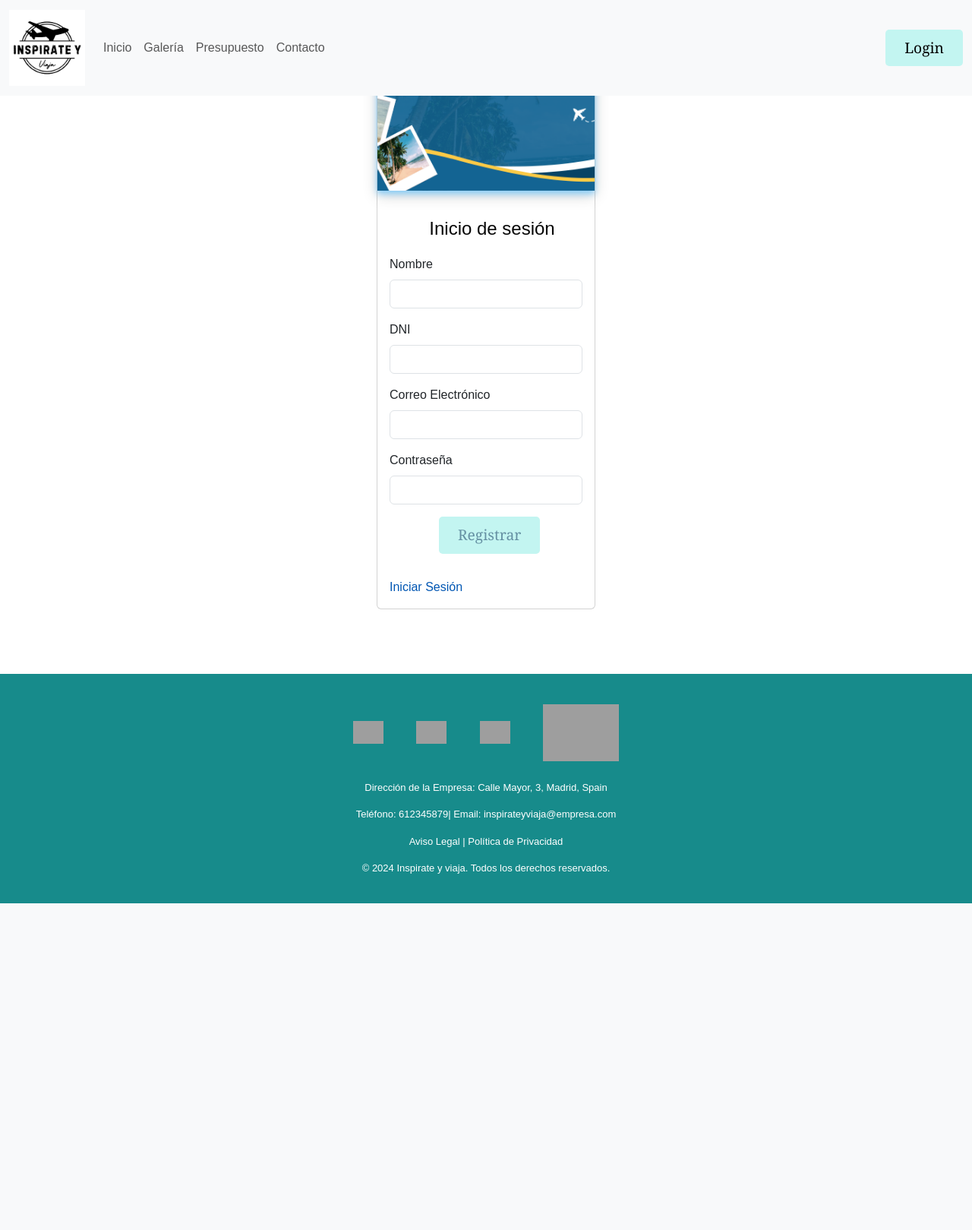
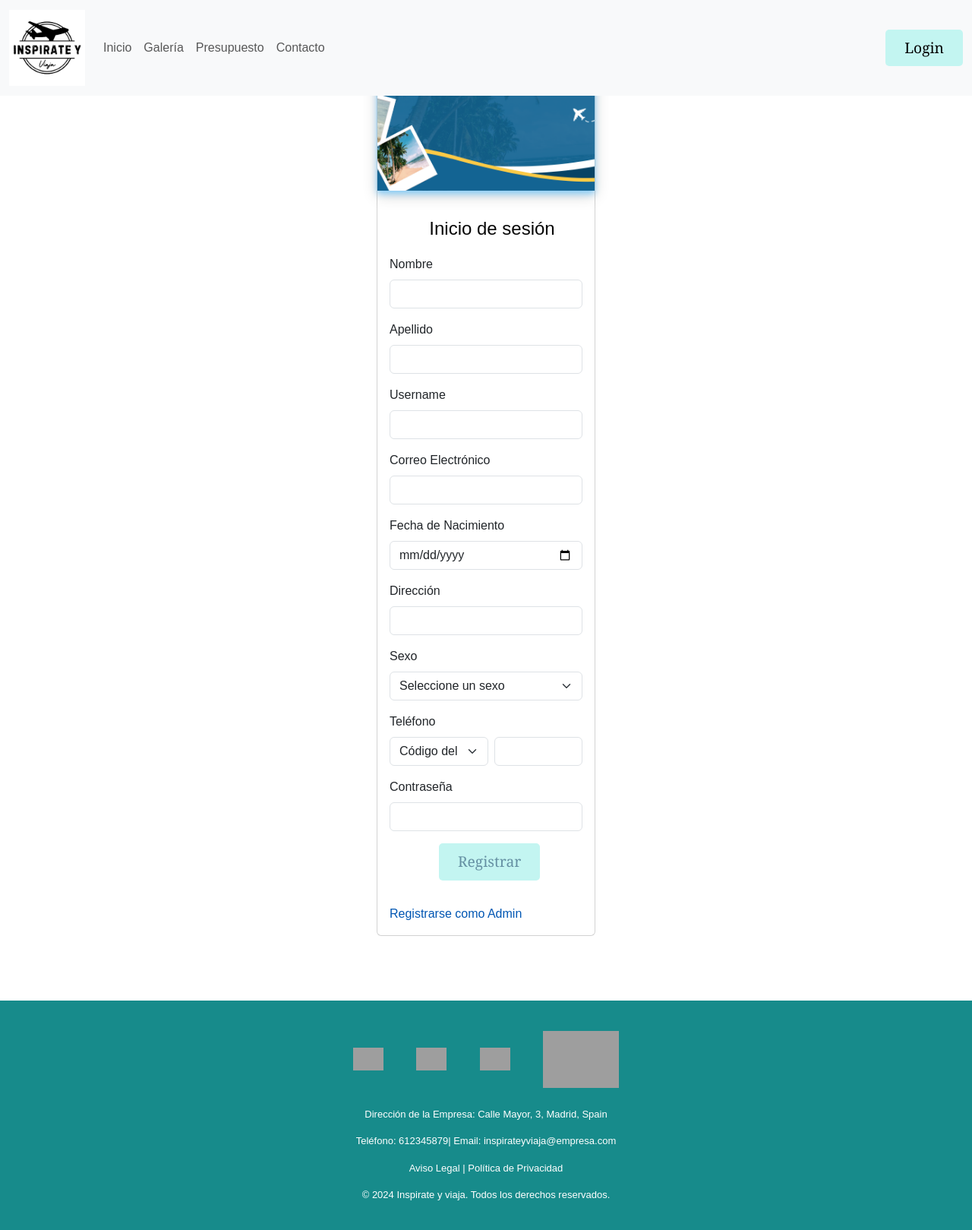
Before and after one commit to anakary123/SQL-PHP, a PHP site: page /views/auth/singup.php in a window 1280 px wide. Shown: the whole page at 76% size. Before the commit the page ends 1189 px from the top, so only its background shows below. Run offline with PHP 8.4, Linux system fonts and the light colour scheme; some libraries are stand-ins or nearby versions; grey boxes are pictures that could not be loaded.

Commit message:
Guardando los datos del usuario y del login

```diff
--- a/views/auth/singup.php
+++ b/views/auth/singup.php
@@ -23,20 +23,59 @@
         <div class="card-body">
             <h5 class="card-title">Inicio de sesión</h5>
 
-            <form action="register.php" method="POST">
+            <form action="../../core/auth/singup.php" method="POST">
                 <div class="mb-3">
                     <label for="name" class="form-label">Nombre</label>
                     <input type="text" class="form-control" id="name" name="name" required>
                 </div>
 
                 <div class="mb-3">
-                    <label for="dni" class="form-label">DNI</label>
-                    <input type="text" class="form-control" id="dni" name="dni" required>
+                    <label for="lastname" class="form-label">Apellido</label>
+                    <input type="text" class="form-control" id="lastname" name="lastname" required>
+                </div>
+
+                <div class="mb-3">
+                    <label for="username" class="form-label">Username</label>
+                    <input type="text" class="form-control" id="username" name="username" required>
                 </div>
 
                 <div class="mb-3">
                     <label for="email" class="form-label">Correo Electrónico</label>
                     <input type="email" class="form-control" id="email" name="email" required>
+                </div>
+
+                <div class="mb-3">
+                    <label for="birthdate" class="form-label">Fecha de Nacimiento</label>
+                    <input type="date" class="form-control" id="birthdate" name="birthdate" required>
+                </div>
+
+                <div class="mb-3">
+                    <label for="address" class="form-label">Dirección</label>
+                    <input type="text" class="form-control" id="address" name="address" required>
+                </div>
+
+                <div class="mb-3">
+                    <label for="sex" class="form-label">Sexo</label>
+                    <select class="form-select" id="sex" name="sex" required>
+                        <option value="">Seleccione un sexo</option>
+                        <option value="m">Masculino</option>
+                        <option value="f">Femenino</option>
+                    </select>
+                </div>
+
+                <div class="mb-3">
+                    <label for="phone" class="form-label">Teléfono</label>
+                    <div class="d-flex">
+                        <select class="form-select me-2" id="country-code" name="country-code" required>
+                            <option value="">Código del país</option>
+                            <option value="+1">+1 🇺🇸</option>
+                            <option value="+34">+34 🇪🇸</option>
+                            <option value="+44">+44 🇬🇧</option>
+                            <option value="+55">+55 🇧🇷</option>
+                            <!-- Add more country codes as needed -->
+                        </select>
+                        <input type="text" class="form-control" id="phone" name="phone" required>
+                    </div>
                 </div>
 
                 <div class="mb-3">
@@ -48,7 +87,7 @@
             </form>
         </div>
         <div class="card-body">
-            <a href='login.php' class='custom-link'>Iniciar Sesión</a>
+            <a href="#" class="card-link custom-link">Registrarse como Admin</a>
         </div>
         </div>
     </div>
```
Also changed, not shown: core/auth/singup.php (added, +90 -0 lines), core/connection/connection.php (added, +17 -0 lines).
